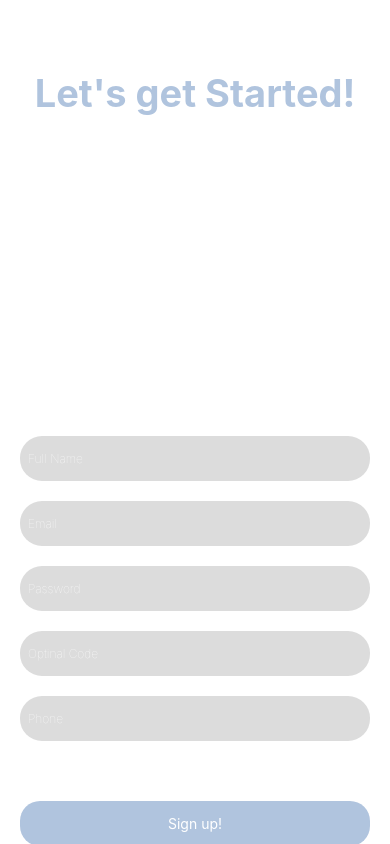
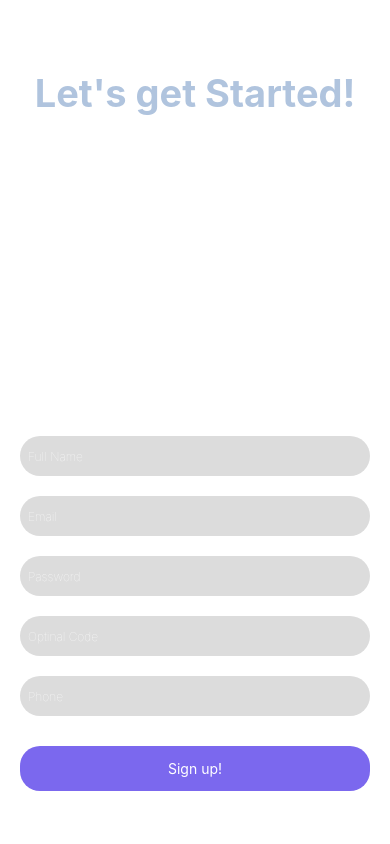
Before and after one commit to Jigyasasethi/Firstproject, a React Native app: screen / in a window 390 px wide. Built offline with nearby package versions, Linux system fonts and the light colour scheme.

Commit message:
first commit

```diff
--- a/App/Components/regform.js
+++ b/App/Components/regform.js
@@ -94,7 +94,7 @@ export default class Regform extends Component{
 
 
         width: 350,
-        height: 45,
+        height: 40,
        backgroundColor: 'gainsboro',
 
         marginTop: 20,
@@ -105,11 +105,11 @@ export default class Regform extends Component{
         fontWeight: '100',
       },
       button: {
-        backgroundColor: 'lightsteelblue',
+        backgroundColor: 'mediumslateblue',
         borderRadius: 10,
         padding: 14,
         borderRadius: 20,
-        marginTop: 60,
+        marginTop: 30,
 
         },
         img:{
```
